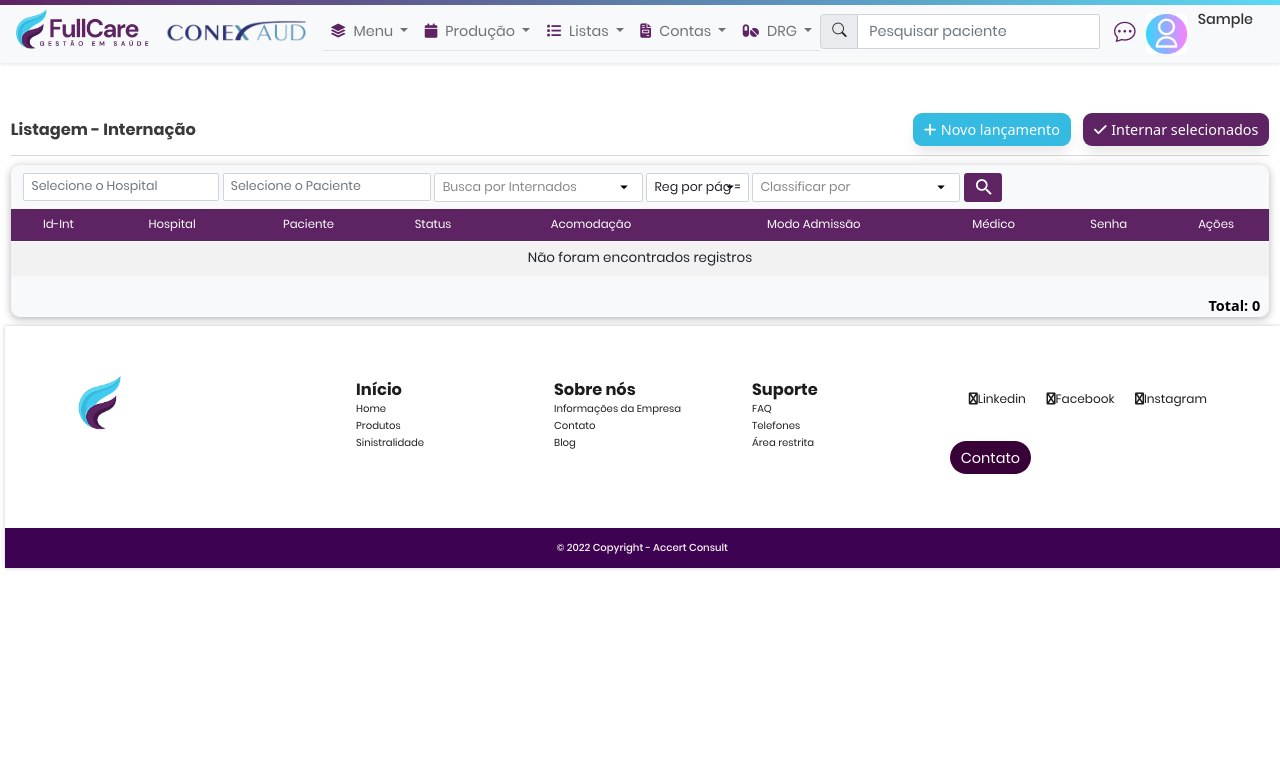
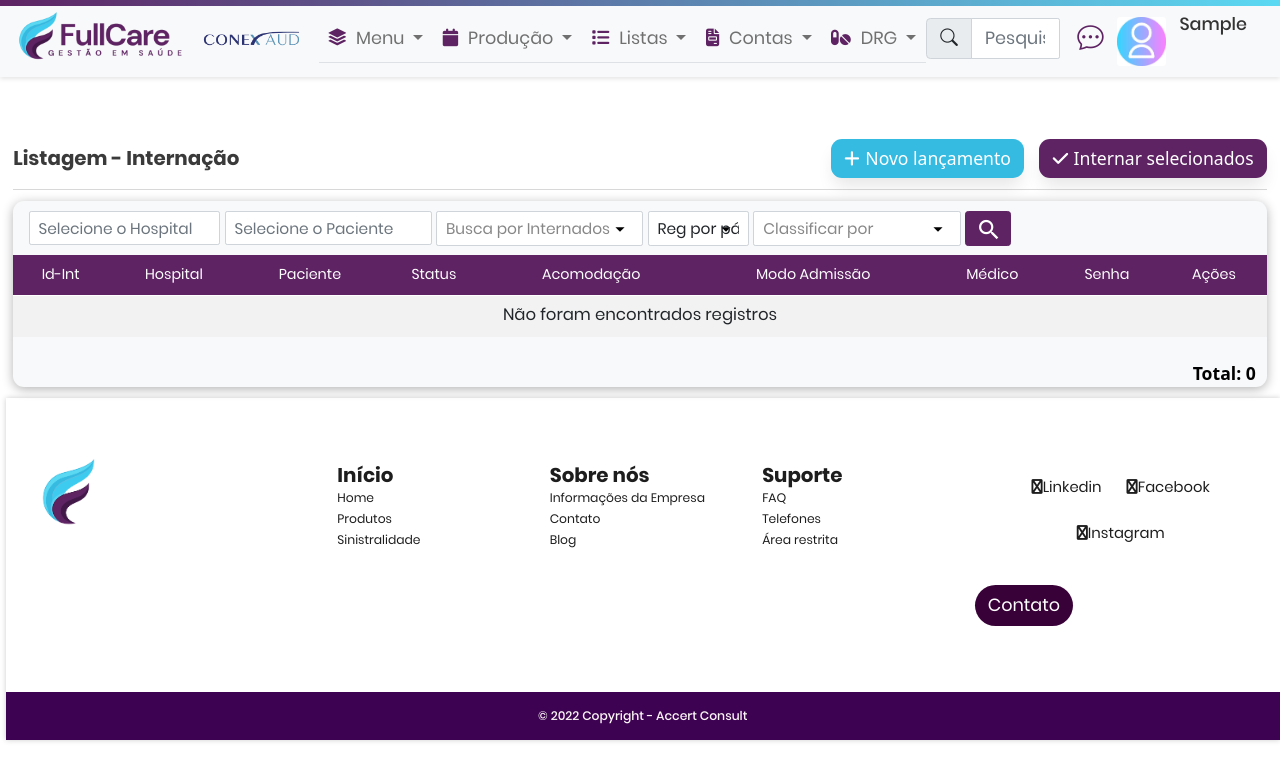
Before and after one commit to crisppi/FullConex, a PHP site: page /login/list_censo.php in a window 1280 px wide. Shown: the top 781 px of the page. Run offline with PHP 8.4, Linux system fonts and the light colour scheme; the visitor is signed in with stand-in values (Sample User, id 1); data that the repository does not hold is empty; some libraries are stand-ins or nearby versions.

Commit message:
update zoom

```diff
--- a/css/style.css
+++ b/css/style.css
@@ -17,7 +17,7 @@
 
 body {
     padding-top: 110px;
-    zoom: 90%;
+    zoom: 110%;
 
     /* Ajuste este valor de acordo com a altura real do seu header */
 }
```
